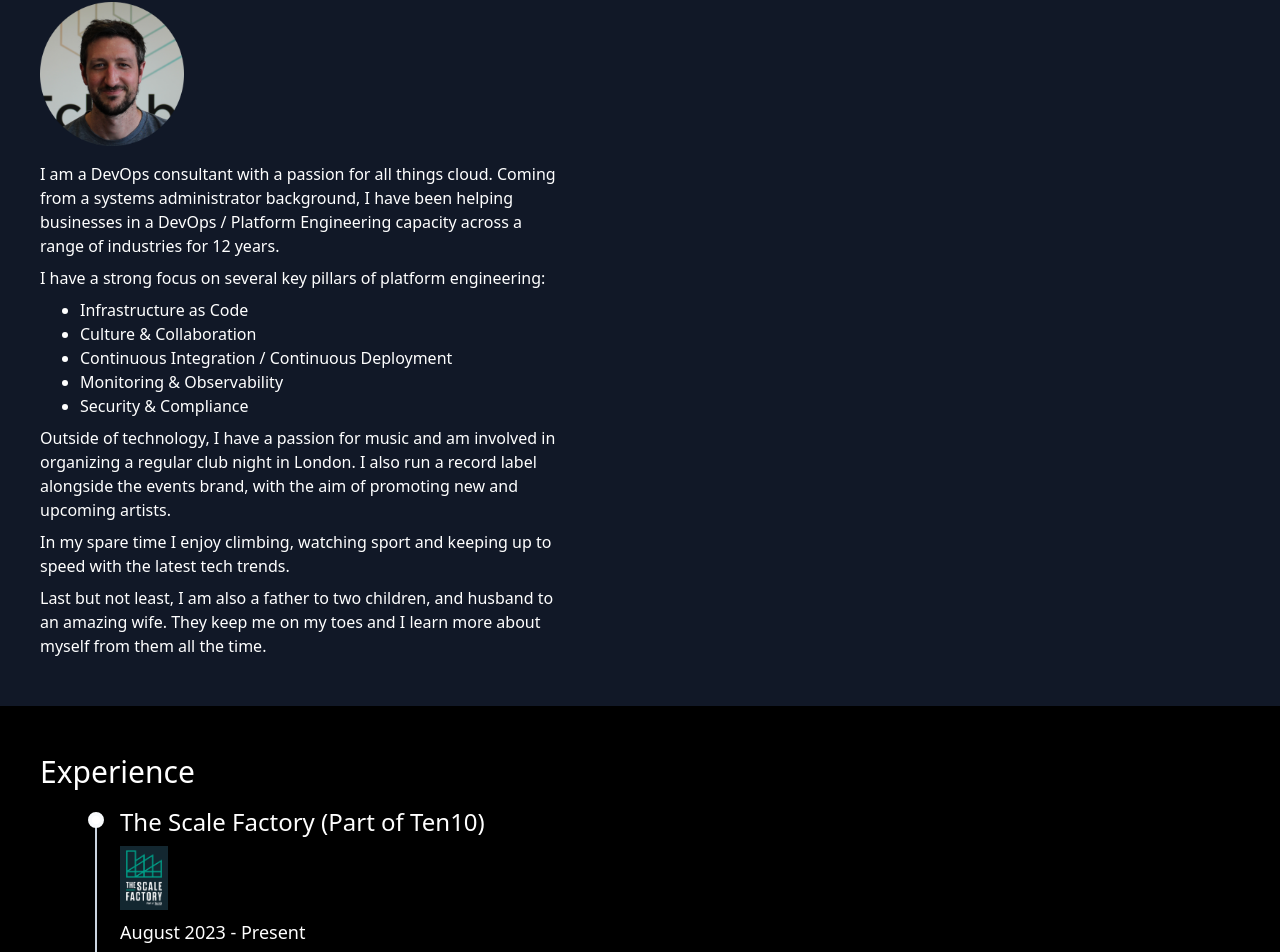
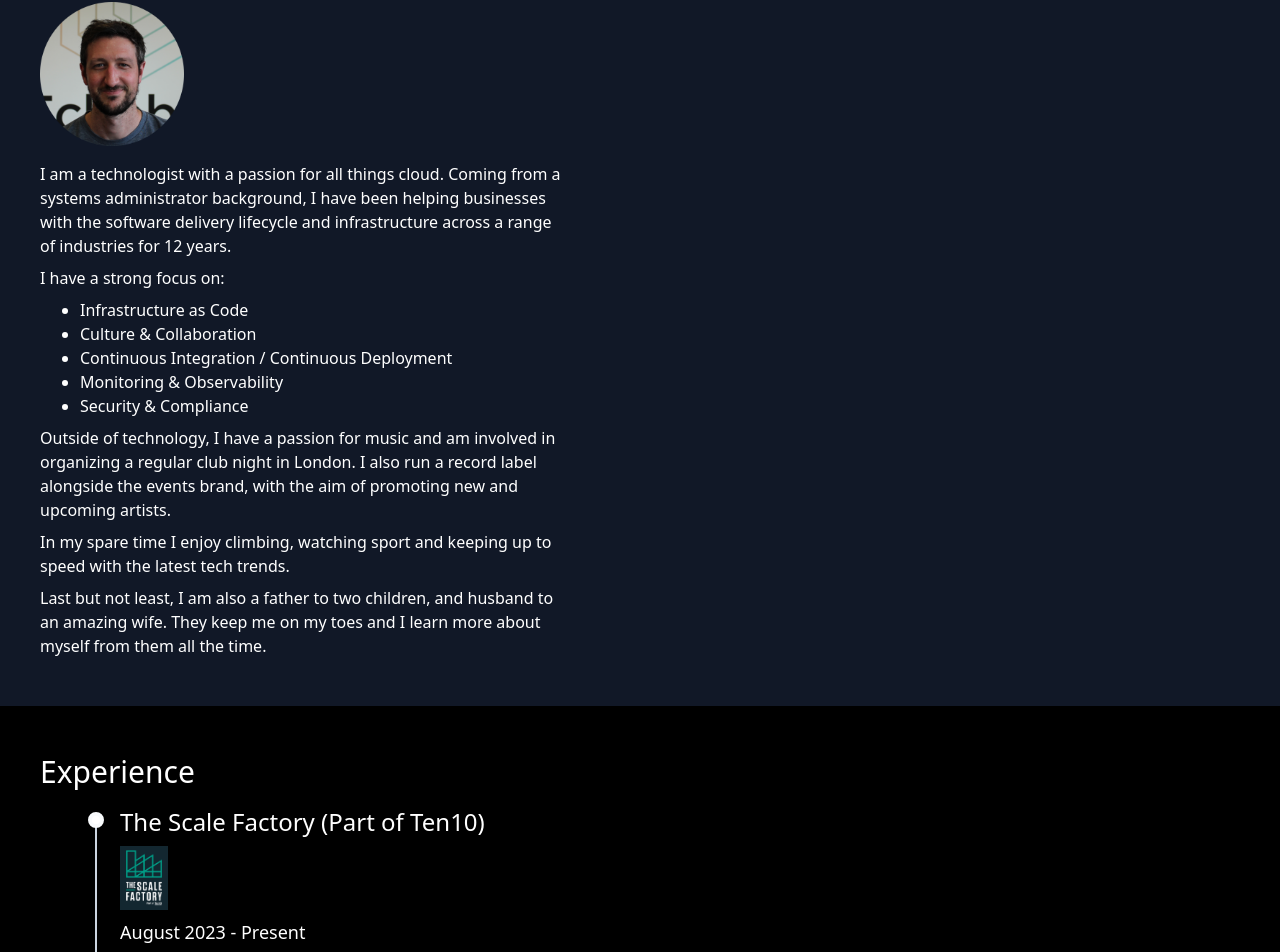
Before and after one commit to maxhayward/maxhayward.github.io, a Vue app: page / in a window 1280 px wide. Shown: the part 898-1850 px from the top of the page. Built offline with nearby package versions, Linux system fonts and the light colour scheme.

Commit message:
summary update

```diff
--- a/src/views/HomeView.vue
+++ b/src/views/HomeView.vue
@@ -76,12 +76,11 @@ onUnmounted(() => {
             <div>
               <img src="@/assets/profile_pic.png" alt="ProfilePic" class="mb-4 h-36 w-36 fade-in" />
               <p class="mb-2 md:pr-20 fade-in">
-                I am a DevOps consultant with a passion for all things cloud. Coming from a systems
-                administrator background, I have been helping businesses in a DevOps / Platform
-                Engineering capacity across a range of industries for 12 years.
+                I am a technologist with a passion for all things cloud. Coming from a systems
+                administrator background, I have been helping businesses with the software delivery lifecycle and infrastructure across a range of industries for 12 years.
               </p>
               <p class="mb-2 md:pr-20 fade-in">
-                I have a strong focus on several key pillars of platform engineering:
+                I have a strong focus on:
               </p>
               <ul class="list-disc ml-10 mb-2 fade-in">
                 <li>Infrastructure as Code</li>
```
Also changed, not shown: 3 other files (tests, documents, lock files or other folders).
